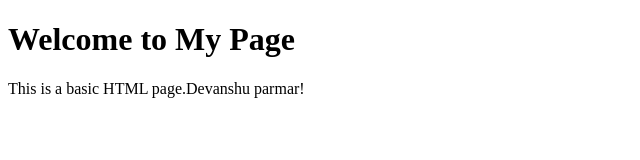
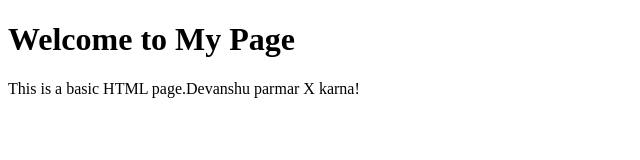
Before and after one commit to DevKrishna009/Jenkins-Testing, a plain HTML site: page index.html in a window 1280 px wide. Shown: the full height of the page, 0-640 px from the left. Drawn offline with Linux system fonts and the light colour scheme.

Commit message:
Update index.html

```diff
--- a/index.html
+++ b/index.html
@@ -5,6 +5,6 @@
 </head>
 <body>
     <h1>Welcome to My Page</h1>
-    <p>This is a basic HTML page.Devanshu parmar!</p>
+    <p>This is a basic HTML page.Devanshu parmar X karna!</p>
 </body>
 </html>
```
